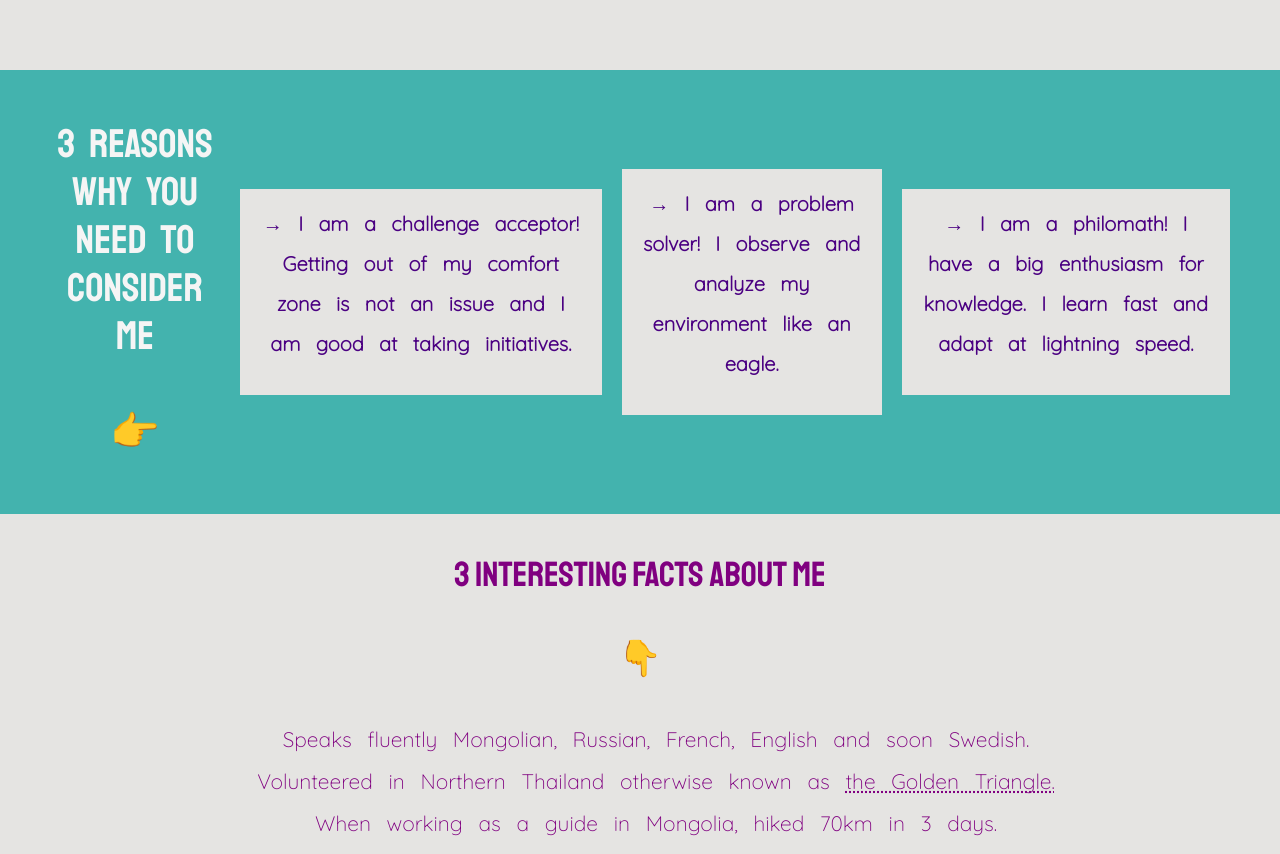
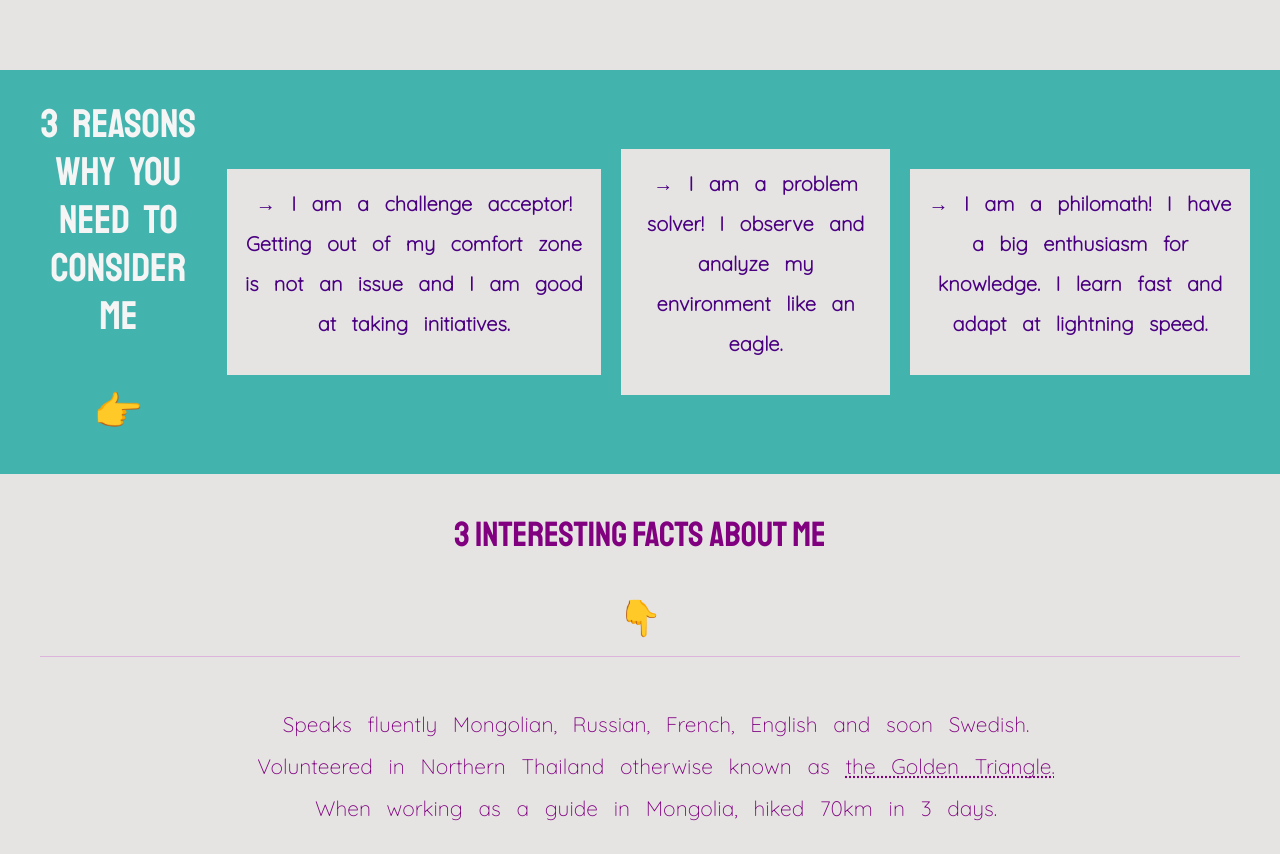
Before and after one commit to Exitzz/presentation, a plain HTML site: page index.html in a window 1280 px wide. Shown: the part 663-1517 px from the top of the page. Drawn offline with nearby package versions, Linux system fonts and the light colour scheme.

Commit message:
hr added

```diff
--- a/index.html
+++ b/index.html
@@ -43,7 +43,9 @@
       </div>
         <div class="item">
           <h3>3 interesting facts about me <br><br>
+
           &#128071;</h3>
+          <hr>
 
           <ul>
         <li> Speaks fluently Mongolian, Russian, French, English and soon Swedish. </li>
--- a/styles.css
+++ b/styles.css
@@ -21,7 +21,7 @@
 
   .item1{
     background-color:#43b3ae;
-    padding:40px;
+    padding:20px;
     /*margin:10px;*/
     text-align:center;
     /*flex-basis: 160px;*/
```
